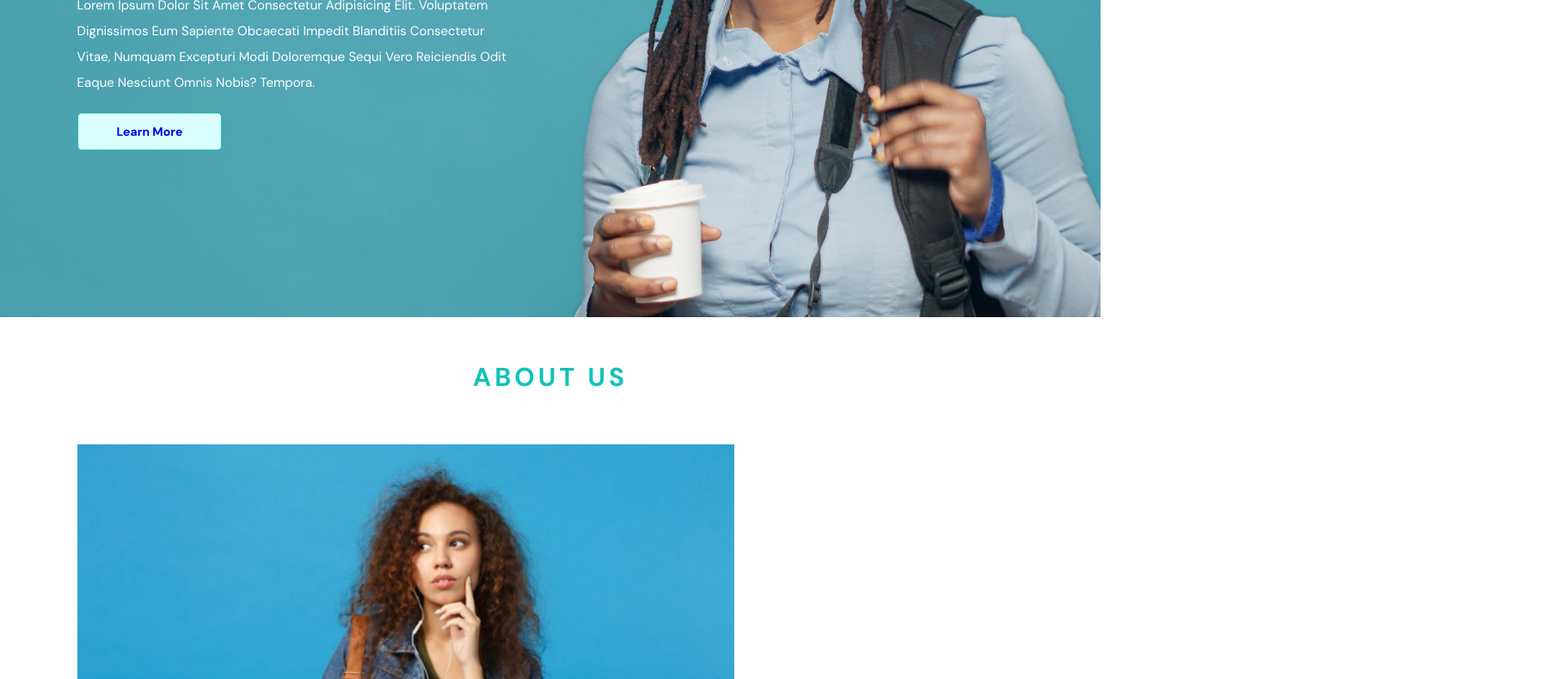
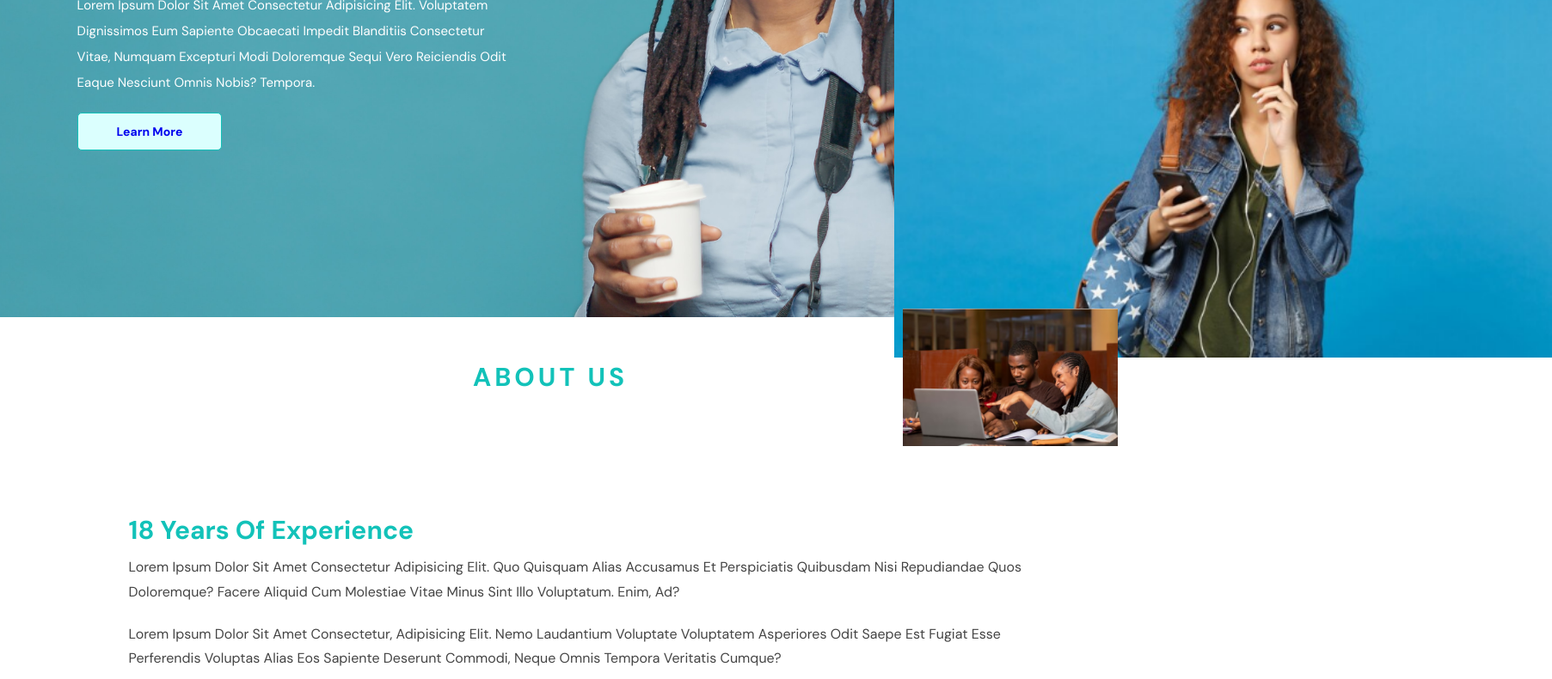
Before and after one commit to mutuam/education-website, a plain HTML site: page index.html in a window 1280 px wide. Shown: the part 431-1221 px from the top of the page at 86% size, 1805 px wide, since content can reach past the window. Drawn offline with nearby package versions, Linux system fonts and the light colour scheme; a web font is replaced by a local one.

Commit message:
fixed some issues in the project

```diff
--- a/css/style.css
+++ b/css/style.css
@@ -269,7 +269,7 @@ color:var(--secondary);
 .about .container .about-image{
     width:80%;
 }
-.about .container .about-image .about-image{
+.about .container .about-image{
     position:absolute;
     bottom:-10rem;
     right:-1rem;
```
